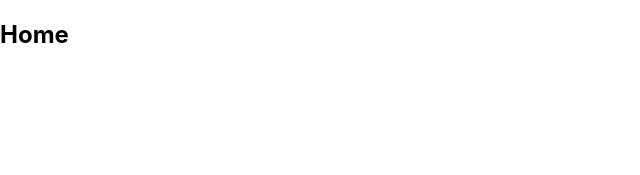
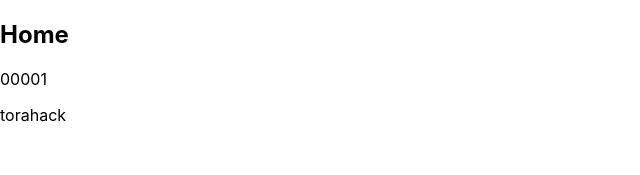
Before and after one commit to ShojiroAbe/ec-app-from-ToraHack, a React (Create React App) app: page /login in a window 1280 px wide. Both pictures are taken after a click on the button "ログイン". Shown: the top 175 px of the page, without its empty margins (0-640 px from the left). Built offline with nearby package versions, Linux system fonts and the light colour scheme.

Commit message:
日本一わかりやすいReact-Redux入門#8...re-ducksパターンでファイル管理しよう operationsファイルの役割,typesファイルの役割,selectorsファイルの役割,selectorsファイルを使ってみよう

```diff
--- /dev/null
+++ b/src/reducks/users/selectors.js
@@ -0,0 +1,16 @@
+import {createSelector} from "reselect";
+
+// 下記の（state）内にはstore情報が入っており、usersSelectorは最終的にはstate.usersの情報を返す
+const usersSelector = (state) => state.users;
+
+export const getUserId = createSelector(
+  // usersSelectorの中には上記のstate.usersが返ってきてる
+  // state=>state.uidのstateはusers
+  [usersSelector],
+  state => state.uid
+)
+
+export const getUserName = createSelector(
+  [usersSelector],
+  state => state.username
+)
--- a/src/templates/Home.jsx
+++ b/src/templates/Home.jsx
@@ -1,8 +1,19 @@
-import React from "react"
+import React from "react";
+import {getUserId, getUserName} from "../reducks/users/selectors";
+import {useSelector} from "react-redux";
 
 const Home = () => {
+  // 下記の記述でredux全体のstateの情報(store)を取ってくる（usersSelector）。
+  const selector = useSelector(state=>state);
+  const uid = getUserId(selector)
+  const username = getUserName(selector)
+
   return(
-    <h2>Home</h2>
+    <div>
+      <h2>Home</h2>
+      <p>{uid}</p>
+      <p>{username}</p>
+    </div>
   )
 }
 
--- a/src/templates/Login.jsx
+++ b/src/templates/Login.jsx
@@ -1,18 +1,18 @@
 import React from "react";
-import {useDispatch, useSelector} from "react-redux";
+import {useDispatch} from "react-redux";
 import {push} from "connected-react-router";
+import {signInAction} from "../reducks/users/actions";
 
 const Login = () => {
   const dispatch = useDispatch();
-  const selecter = useSelector(state=>state);
-
-  console.log(selecter.router)
-  console.log(selecter.users)
 
   return (
     <div>
       <h2>ログイン</h2>
-      <button onClick={() => dispatch(push("/"))}>
+      <button onClick={() => {
+        dispatch(signInAction({uid: "00001", username: "torahack"}));
+        dispatch(push("/"))
+      }}>
         ログイン
       </button>
     </div>
```
